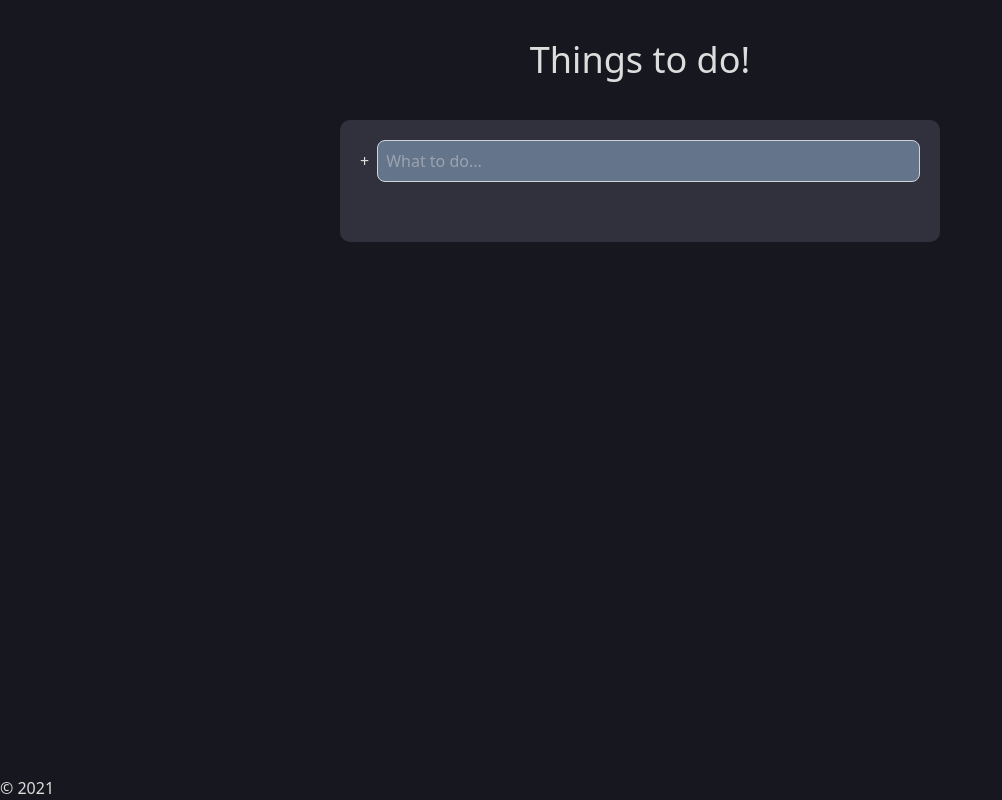
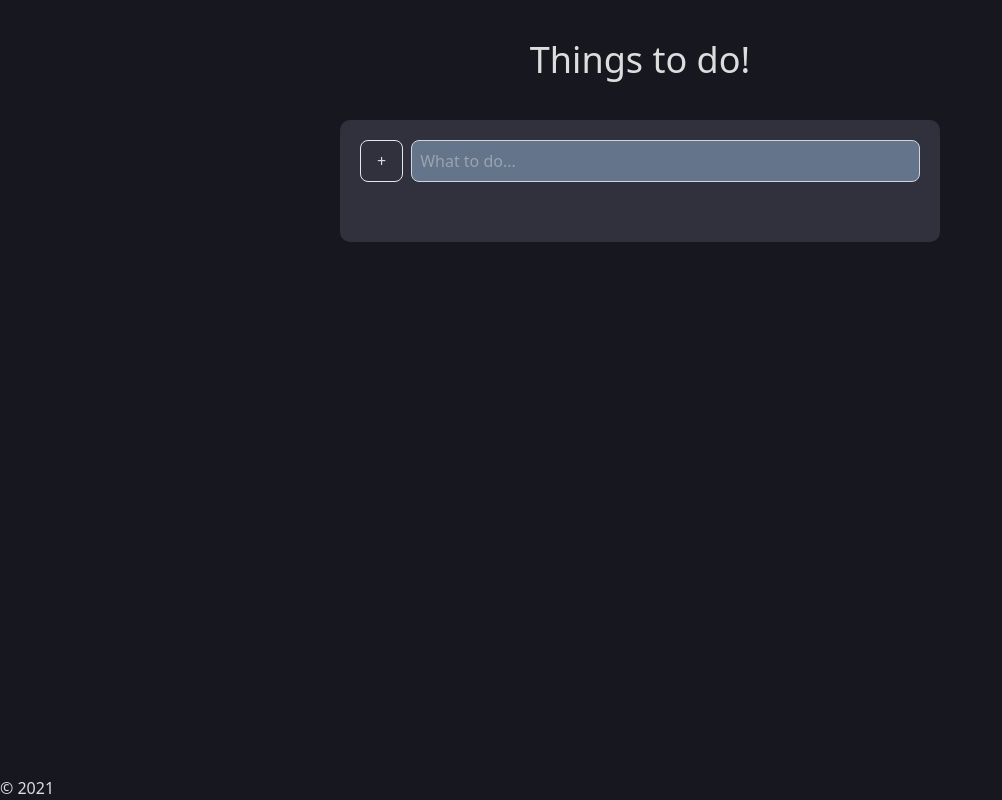
Before and after one commit to danibystrom/todo-list, a React (Vite) app: page / in a window 1280 px wide. Shown: the whole page, without its empty margins (0-1002 px from the left). Built offline with nearby package versions, Linux system fonts and the light colour scheme.

Commit message:
Added small styles to form-button

```diff
--- a/src/TodoForm.tsx
+++ b/src/TodoForm.tsx
@@ -17,7 +17,7 @@ function TodoForm({ addTodo }: TodoFormProps) {
     <div className="flex justify-center">
       <div className="form-container w-full mb-10">
         <form className="flex" onSubmit={handleSubmit}>
-          <button type="submit" className="mr-2">
+          <button type="submit" className="mr-2 border rounded-lg px-4">
             +
           </button>
           <input
```
